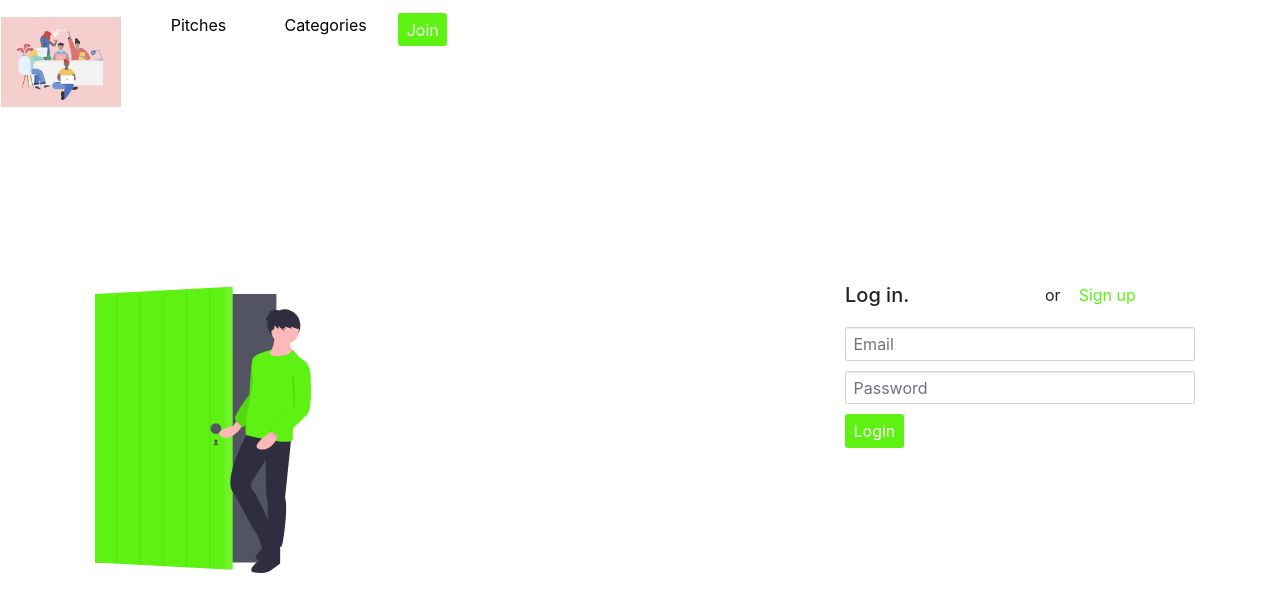
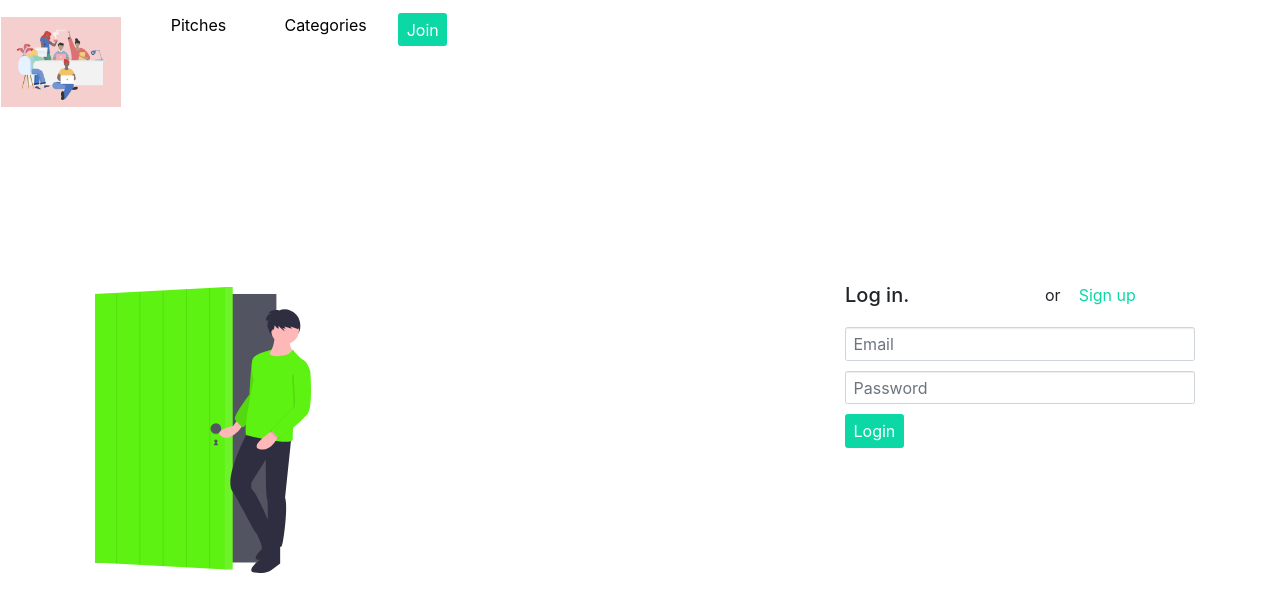
Before and after one commit to Kerrykogei24/Bingo-Pitch, a Flask app: page /login in a window 1280 px wide. Shown: the top 612 px of the page. Run offline with Flask 2, Linux system fonts and the light colour scheme; some libraries are stand-ins or nearby versions.

Commit message:
add styling

```diff
--- a/app/auth/views.py
+++ b/app/auth/views.py
@@ -46,11 +46,11 @@ def register():
             db.session.add(new_user)
             db.session.commit()
 
-            email_obj = {
-                'email_subject': 'Welcome to Bingo Pitch',
-                'email_body': f'We are glad you are here.{first} ',
-            }
-            send_email(email_obj, email)
+            # email_obj = {
+            #     'email_subject': 'Welcome to Bingo Pitch',
+            #     'email_body': f'We are glad you are here.{first} ',
+            # }
+            # send_email(email_obj, email)
             return redirect(url_for('auth.login'))
 
     return render_template('auth/register.html', register_form = form)
--- a/app/static/css/base.css
+++ b/app/static/css/base.css
@@ -5,19 +5,19 @@ a{
     color: initial;
 }
 a:hover{
-    color: #5df212;
+    color: #0cd8a5;
     text-decoration: none;
 }
 .join-btn{
-    background-color: #5df212;
+    background-color: #0cd8a5;
     color: white;
-    border-color: #5df212;
+    border-color: #0cd8a5;
     font-size: 16px;
 }
 .pitch-btn{
-    background-color: #5df212;
+    background-color: #0cd8a5;
     color: white;
-    border-color: #5df212;
+    border-color: #0cd8a5;
     font-size: 16px;
 
 }
--- a/app/static/css/home.css
+++ b/app/static/css/home.css
@@ -26,7 +26,7 @@
     margin-top: 14%;
 }
 .text-capture{
-    color: #5df212;
+    color: #097459;
 }
 .heart{
     color: red;
--- a/app/static/css/login.css
+++ b/app/static/css/login.css
@@ -12,11 +12,11 @@
     margin-left: 5%;
 }
 .btn-success{
-    background-color: #5df212;
-    border-color: #5df212 ;
+    background-color: #0cd8a5;
+    border-color: #0cd8a5 ;
 }
 .signup-text{
-    color: #5df212;
+    color: #0cd8a5;
 }
 .login-img{
     display: none;
```
